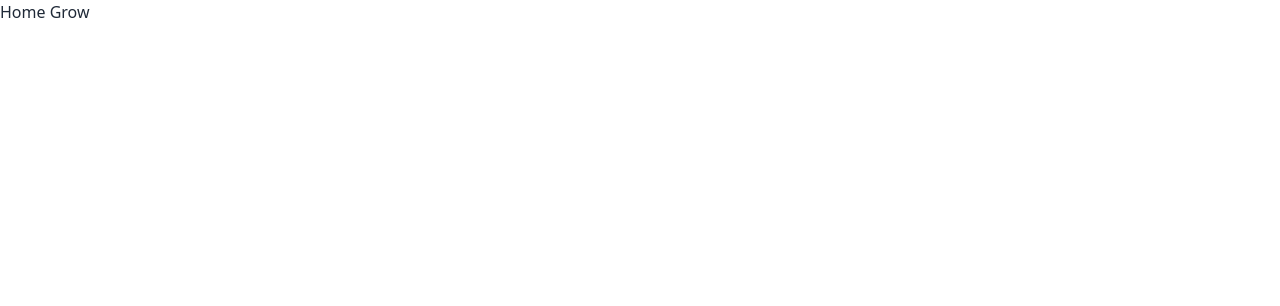
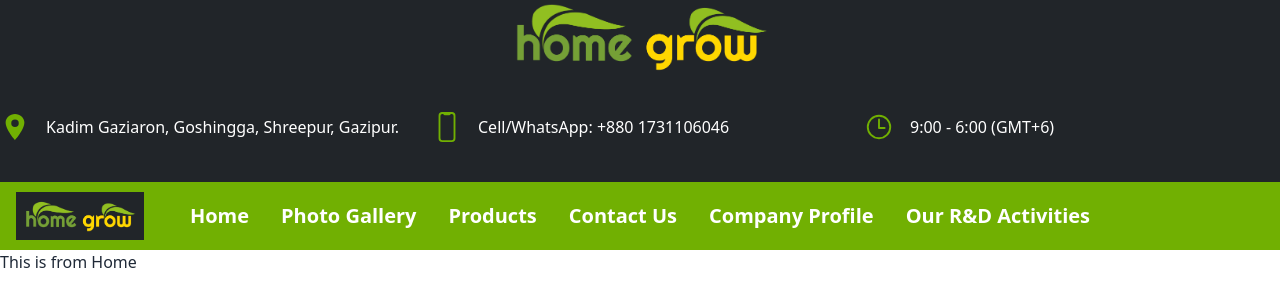
Before and after one commit to NashedShahRoni22/Home-Grow, a React (Create React App) app: page / in a window 1280 px wide. Shown: the top 306 px of the page. Built offline with nearby package versions, Linux system fonts and the light colour scheme.

Commit message:
Header Done for HG

```diff
--- a/package.json
+++ b/package.json
@@ -9,6 +9,8 @@
     "daisyui": "^2.46.1",
     "react": "^18.2.0",
     "react-dom": "^18.2.0",
+    "react-icons": "^4.7.1",
+    "react-router-dom": "^6.6.1",
     "react-scripts": "5.0.1",
     "web-vitals": "^2.1.4"
   },
--- a/src/App.js
+++ b/src/App.js
@@ -1,9 +1,24 @@
-import './App.css';
+import { createBrowserRouter, RouterProvider } from "react-router-dom";
+import "./App.css";
+import Main from "./layouts/Main";
+import Home from "./pages/Home";
 
 function App() {
+  const router = createBrowserRouter([
+    {
+      path: "/",
+      element: <Main></Main>,
+      children: [
+        {
+          path: "/",
+          element: <Home></Home>,
+        },
+      ],
+    },
+  ]);
   return (
     <main>
-      <h1>Home Grow</h1>
+      <RouterProvider router={router} />
     </main>
   );
 }
--- /dev/null
+++ b/src/layouts/Main.js
@@ -0,0 +1,16 @@
+import React from "react";
+import { Outlet } from "react-router-dom";
+import Header from "../shared/Header";
+import Navbar from "../shared/Navbar";
+
+const Main = () => {
+  return (
+    <section>
+      <Header></Header>
+      <Navbar></Navbar>
+      <Outlet></Outlet>
+    </section>
+  );
+};
+
+export default Main;
--- /dev/null
+++ b/src/pages/Home.js
@@ -0,0 +1,11 @@
+import React from 'react';
+
+const Home = () => {
+    return (
+        <div>
+            This is from Home
+        </div>
+    );
+};
+
+export default Home;
--- /dev/null
+++ b/src/shared/Header.js
@@ -0,0 +1,29 @@
+import React from "react";
+import Logo from "../img/logo-hg.png";
+import { IoLocationSharp, IoPhonePortraitOutline, IoTimeOutline } from "react-icons/io5";
+
+const Header = () => {
+  return (
+    <div className="bg-[#212529]">
+      <div className="flex justify-center">
+        <img src={Logo} alt="" className="w-64"/>
+      </div>
+      <div className="text-white grid md:grid-cols-2 lg:grid-cols-3 gap-4 container mx-auto py-10">
+        <div className="flex items-center gap-4">
+            <IoLocationSharp className="text-3xl text-[#71B002]"></IoLocationSharp>
+            <p>Kadim Gaziaron, Goshingga, Shreepur, Gazipur.</p>
+        </div>
+        <div className="flex items-center gap-4">
+            <IoPhonePortraitOutline className="text-3xl text-[#71B002]"></IoPhonePortraitOutline>
+            <p>Cell/WhatsApp: +880 1731106046</p>
+        </div>
+        <div className="flex items-center gap-4">
+            <IoTimeOutline className="text-3xl text-[#71B002]"></IoTimeOutline>
+            <p>9:00 - 6:00 (GMT+6)</p>
+        </div>
+      </div>
+    </div>
+  );
+};
+
+export default Header;
--- /dev/null
+++ b/src/shared/Navbar.js
@@ -0,0 +1,81 @@
+import React from "react";
+import { Link } from "react-router-dom";
+import Logo from "../img/logo-hg.png";
+import { HiBars3CenterLeft } from "react-icons/hi2";
+
+const Navbar = () => {
+  const menuItems = (
+    <>
+      <li>
+        <Link to="/" className="lg:text-white lg:text-xl lg:font-semibold">Home</Link>
+      </li>
+      <li>
+        <Link className="lg:text-white lg:text-xl lg:font-semibold">Photo Gallery</Link>
+      </li>
+      <li>
+        <Link className="lg:text-white lg:text-xl lg:font-semibold">Products</Link>
+      </li>
+      <li>
+        <Link className="lg:text-white lg:text-xl lg:font-semibold">Contact Us</Link>
+      </li>
+      <li tabIndex={0}>
+        <Link className="justify-between lg:text-white lg:text-xl lg:font-semibold">
+          Company Profile
+        </Link>
+        <ul className="p-2">
+          <li>
+            <Link>Our Mission</Link>
+          </li>
+          <li>
+            <Link>Opportunities</Link>
+          </li>
+          <li>
+            <Link>Management Profile</Link>
+          </li>
+        </ul>
+      </li>
+      <li tabIndex={0}>
+        <Link className="justify-between lg:text-white lg:text-xl lg:font-semibold">
+          Our R&D Activities
+        </Link>
+        <ul className="p-2">
+          <li>
+            <Link>Production & Processing</Link>
+          </li>
+          <li>
+            <Link>Our Export & Foregien Actiivities</Link>
+          </li>
+          <li>
+            <Link>Our Departments</Link>
+          </li>
+        </ul>
+      </li>
+    </>
+  );
+  return (
+    <div className="navbar bg-[#71B002]">
+      <div className="navbar-start">
+        <div className="dropdown mx-1">
+          <label tabIndex={0} className="btn btn-ghost lg:hidden">
+            <HiBars3CenterLeft className="text-4xl text-white"/>
+          </label>
+          <ul
+            tabIndex={0}
+            className="menu menu-compact dropdown-content mt-3 p-2 shadow bg-base-100 rounded-box w-52"
+          >
+            {menuItems}
+          </ul>
+        </div>
+        <Link to="/" className="bg-[#212529]">
+          <img src={Logo} className="w-32 p-2" alt="" />
+        </Link>
+      </div>
+      <div className="navbar-center hidden lg:flex">
+        <ul className="menu menu-horizontal px-1">{menuItems}</ul>
+      </div>
+      <div className="navbar-end"></div>
+    </div>
+  );
+};
+
+export default Navbar;
--- a/tailwind.config.js
+++ b/tailwind.config.js
@@ -5,4 +5,4 @@ module.exports = {
     extend: {},
   },
   plugins: [require("daisyui")],
-}
+};
```
Also changed, not shown: 1 other file (tests, documents, lock files or other folders).
